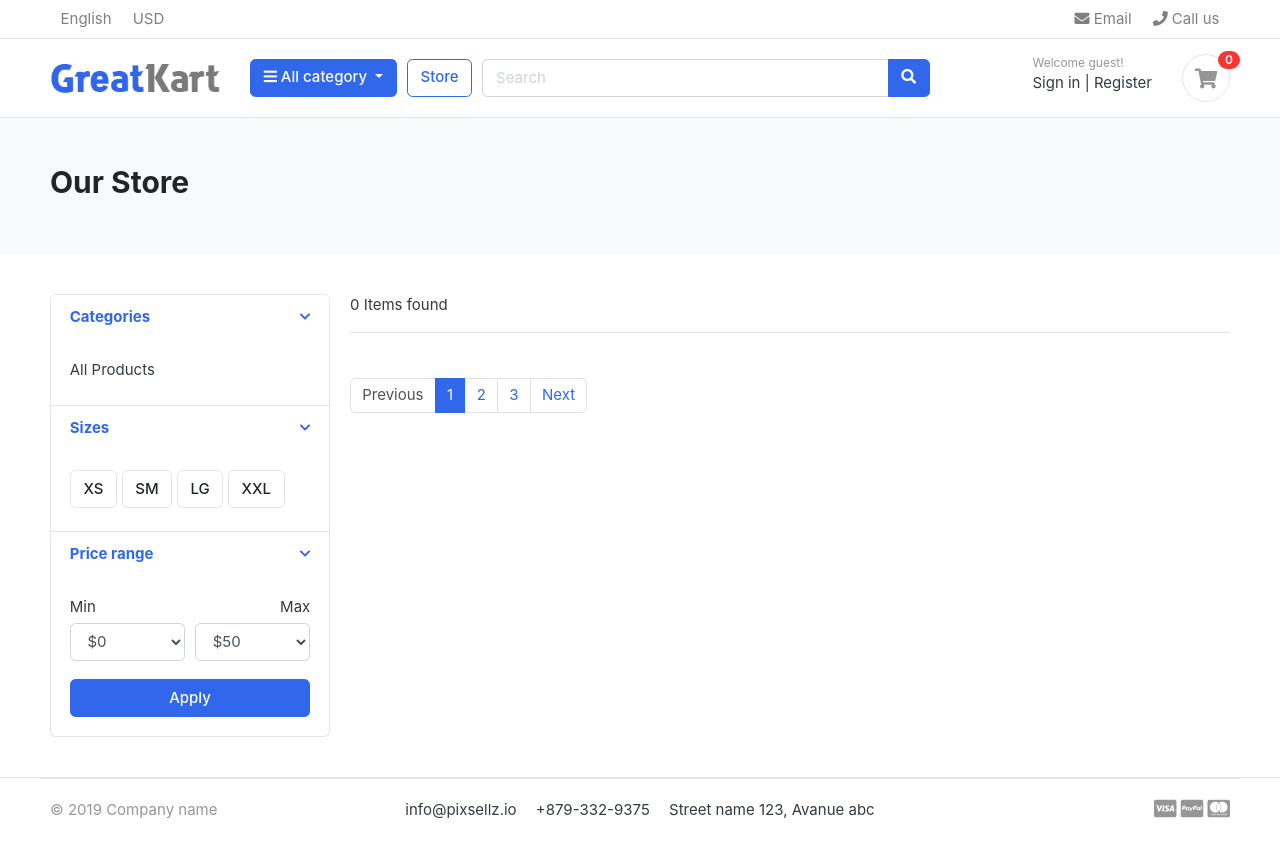
After one commit to tushar75083/Djnago-Ecommerce-Application, a Django app: page /store/ in a window 1280 px wide. The commit adds this page. Run offline with Django 3.2, Linux system fonts and the light colour scheme; data that the repository does not hold is empty; some libraries are stand-ins or nearby versions; some web fonts are replaced.

Commit message:
rendered dynamic products according to category selection using slug

```diff
--- /dev/null
+++ b/category/context_processors.py
@@ -0,0 +1,6 @@
+from .models import Category
+
+
+def menu_links(request):
+    links = Category.objects.all()
+    return dict(links=links)
--- a/category/models.py
+++ b/category/models.py
@@ -1,5 +1,5 @@
 from django.db import models
-
+from django.urls import reverse
 # Create your models here.
 
 class Category(models.Model):
@@ -12,5 +12,8 @@ class Category(models.Model):
         verbose_name = 'category'
         verbose_name_plural = 'categories'
 
+    def get_url(self):
+        return reverse('products_by_category',args=[self.slug])
+
     def __str__(self):
         return self.category_name
--- a/greatkart/settings.py
+++ b/greatkart/settings.py
@@ -65,6 +65,7 @@ TEMPLATES = [
                 'django.template.context_processors.request',
                 'django.contrib.auth.context_processors.auth',
                 'django.contrib.messages.context_processors.messages',
+                'category.context_processors.menu_links',
             ],
         },
     },
--- a/greatkart/urls.py
+++ b/greatkart/urls.py
@@ -14,12 +14,13 @@ Including another URLconf
     2. Add a URL to urlpatterns:  path('blog/', include('blog.urls'))
 """
 from django.contrib import admin
-from django.urls import path
+from django.urls import path,include
 from .views import home
 from django.conf.urls.static import static
 from django.conf import settings
 
 urlpatterns = [
     path('admin/', admin.site.urls),
-    path("",home,name="home")
+    path("",home,name="home"),
+    path('store/',include('store.urls'))
 ] + static(settings.MEDIA_URL, document_root=settings.MEDIA_ROOT)
--- /dev/null
+++ b/store/urls.py
@@ -0,0 +1,9 @@
+from django.urls import path
+from . import views
+
+
+urlpatterns = [
+    path('',views.store,name='store'),
+    path('<slug:category_slug>/',views.store,name='products_by_category'),
+
+]
--- a/store/views.py
+++ b/store/views.py
@@ -1,3 +1,22 @@
-from django.shortcuts import render
+from django.shortcuts import render,get_object_or_404
+from .models import Product
+from category.models import Category
 
 # Create your views here.
+def store(request,category_slug=None):
+    categories = None
+    products = None
+
+    if category_slug != None:
+        categories = get_object_or_404(Category,slug = category_slug)
+
+        products = Product.objects.filter(category = categories, is_available = True)
+
+        product_count = products.count()
+
+    else:
+        products = Product.objects.all().filter(is_available = True)
+        product_count = products.count()
+
+    context = {'products':products,"product_count":product_count}
+    return render(request,'store/store.html',context)
--- a/templates/includes/navbar.html
+++ b/templates/includes/navbar.html
@@ -38,16 +38,15 @@
                     <i class="fa fa-bars"></i> All category
                 </button>
                 <div class="dropdown-menu">
-                    <a class="dropdown-item" href="#">Machinery / Mechanical Parts / Tools </a>
-                    <a class="dropdown-item" href="#">Consumer Electronics / Home Appliances </a>
-                    <a class="dropdown-item" href="#">Auto / Transportation</a>
-                    <a class="dropdown-item" href="#">Apparel / Textiles / Timepieces </a>
-                    <a class="dropdown-item" href="#">Home & Garden / Construction / Lights </a>
-                    <a class="dropdown-item" href="#">Beauty & Personal Care / Health </a>
+                    <a class="dropdown-item" href="{% url 'store' %}">All Products</a>
+                    <!--this links coming from context processor-->
+                    {% for category in links %}
+                    <a class="dropdown-item" href="{{category.get_url}}">{{category.category_name}}</a>
+                    {% endfor %}
                 </div>
             </div>  <!-- category-wrap.// -->
         </div> <!-- col.// -->
-        <a href="./store.html" class="btn btn-outline-primary">Store</a>
+        <a href="{% url 'store' %}" class="btn btn-outline-primary">Store</a>
         <div class="col-lg  col-md-6 col-sm-12 col">
             <form action="#" class="search">
                 <div class="input-group w-100">
--- /dev/null
+++ b/templates/store/store.html
@@ -0,0 +1,171 @@
+{% extends "base.html" %}
+{% load static %}
+
+{% block content %}
+<!-- ========================= SECTION PAGETOP ========================= -->
+<section class="section-pagetop bg">
+<div class="container">
+	<h2 class="title-page">Our Store</h2>
+
+</div> <!-- container //  -->
+</section>
+<!-- ========================= SECTION INTRO END// ========================= -->
+
+
+<!-- ========================= SECTION CONTENT ========================= -->
+<section class="section-content padding-y">
+<div class="container">
+
+<div class="row">
+	<aside class="col-md-3">
+
+<div class="card">
+	<article class="filter-group">
+		<header class="card-header">
+			<a href="#" data-toggle="collapse" data-target="#collapse_1" aria-expanded="true" class="">
+				<i class="icon-control fa fa-chevron-down"></i>
+				<h6 class="title">Categories</h6>
+			</a>
+		</header>
+		<div class="filter-content collapse show" id="collapse_1" style="">
+			<div class="card-body">
+
+				<ul class="list-menu">
+                    <li><a href="{% url 'store' %}">All Products </a></li>
+
+                {% for category in links %}
+				    <li><a href="{{ category.get_url }}">{{ category.category_name }}  </a></li>
+                {% endfor %}
+				</ul>
+
+			</div> <!-- card-body.// -->
+		</div>
+	</article> <!-- filter-group  .// -->
+	<article class="filter-group">
+		<header class="card-header">
+			<a href="#" data-toggle="collapse" data-target="#collapse_4" aria-expanded="true" class="">
+				<i class="icon-control fa fa-chevron-down"></i>
+				<h6 class="title">Sizes </h6>
+			</a>
+		</header>
+		<div class="filter-content collapse show" id="collapse_4" style="">
+			<div class="card-body">
+			  <label class="checkbox-btn">
+			    <input type="checkbox">
+			    <span class="btn btn-light"> XS </span>
+			  </label>
+
+			  <label class="checkbox-btn">
+			    <input type="checkbox">
+			    <span class="btn btn-light"> SM </span>
+			  </label>
+
+			  <label class="checkbox-btn">
+			    <input type="checkbox">
+			    <span class="btn btn-light"> LG </span>
+			  </label>
+
+			  <label class="checkbox-btn">
+			    <input type="checkbox">
+			    <span class="btn btn-light"> XXL </span>
+			  </label>
+		</div><!-- card-body.// -->
+		</div>
+	</article> <!-- filter-group .// -->
+
+	<article class="filter-group">
+		<header class="card-header">
+			<a href="#" data-toggle="collapse" data-target="#collapse_3" aria-expanded="true" class="">
+				<i class="icon-control fa fa-chevron-down"></i>
+				<h6 class="title">Price range </h6>
+			</a>
+		</header>
+		<div class="filter-content collapse show" id="collapse_3" style="">
+			<div class="card-body">
+
+				<div class="form-row">
+				<div class="form-group col-md-6">
+				  <label>Min</label>
+				  <!-- <input class="form-control" placeholder="$0" type="number"> -->
+				  	<select class="mr-2 form-control">
+						<option value="0">$0</option>
+						<option value="50">$50</option>
+						<option value="100">$100</option>
+						<option value="150">$150</option>
+						<option value="200">$200</option>
+						<option value="500">$500</option>
+						<option value="1000">$1000</option>
+					</select>
+				</div>
+				<div class="form-group text-right col-md-6">
+				  <label>Max</label>
+				  	<select class="mr-2 form-control">
+						<option value="50">$50</option>
+						<option value="100">$100</option>
+						<option value="150">$150</option>
+						<option value="200">$200</option>
+						<option value="500">$500</option>
+						<option value="1000">$1000</option>
+						<option value="2000">$2000+</option>
+					</select>
+				</div>
+				</div> <!-- form-row.// -->
+				<button class="btn btn-block btn-primary">Apply</button>
+			</div><!-- card-body.// -->
+		</div>
+	</article> <!-- filter-group .// -->
+
+</div> <!-- card.// -->
+
+	</aside> <!-- col.// -->
+	<main class="col-md-9">
+
+<header class="border-bottom mb-4 pb-3">
+		<div class="form-inline">
+			<span class="mr-md-auto">{{product_count}} Items found </span>
+
+		</div>
+</header><!-- sect-heading -->
+
+<div class="row">
+    {% for product in products %}
+	<div class="col-md-4">
+		<figure class="card card-product-grid">
+			<div class="img-wrap">
+
+				<img src="{{ product.images.url }}">
+
+			</div> <!-- img-wrap.// -->
+			<figcaption class="info-wrap">
+				<div class="fix-height">
+					<a href="./product-detail.html" class="title">{{product.product_name}}</a>
+					<div class="price-wrap mt-2">
+						<span class="price">${{product.price}}</span>
+					</div> <!-- price-wrap.// -->
+				</div>
+				<a href="#" class="btn btn-block btn-primary">Add to cart </a>
+			</figcaption>
+		</figure>
+	</div> <!-- col.// -->
+    {% endfor %}
+</div> <!-- row end.// -->
+
+
+<nav class="mt-4" aria-label="Page navigation sample">
+  <ul class="pagination">
+    <li class="page-item disabled"><a class="page-link" href="#">Previous</a></li>
+    <li class="page-item active"><a class="page-link" href="#">1</a></li>
+    <li class="page-item"><a class="page-link" href="#">2</a></li>
+    <li class="page-item"><a class="page-link" href="#">3</a></li>
+    <li class="page-item"><a class="page-link" href="#">Next</a></li>
+  </ul>
+</nav>
+
+	</main> <!-- col.// -->
+
+</div>
+
+</div> <!-- container .//  -->
+</section>
+<!-- ========================= SECTION CONTENT END// ========================= -->
+{% endblock content %}
```
